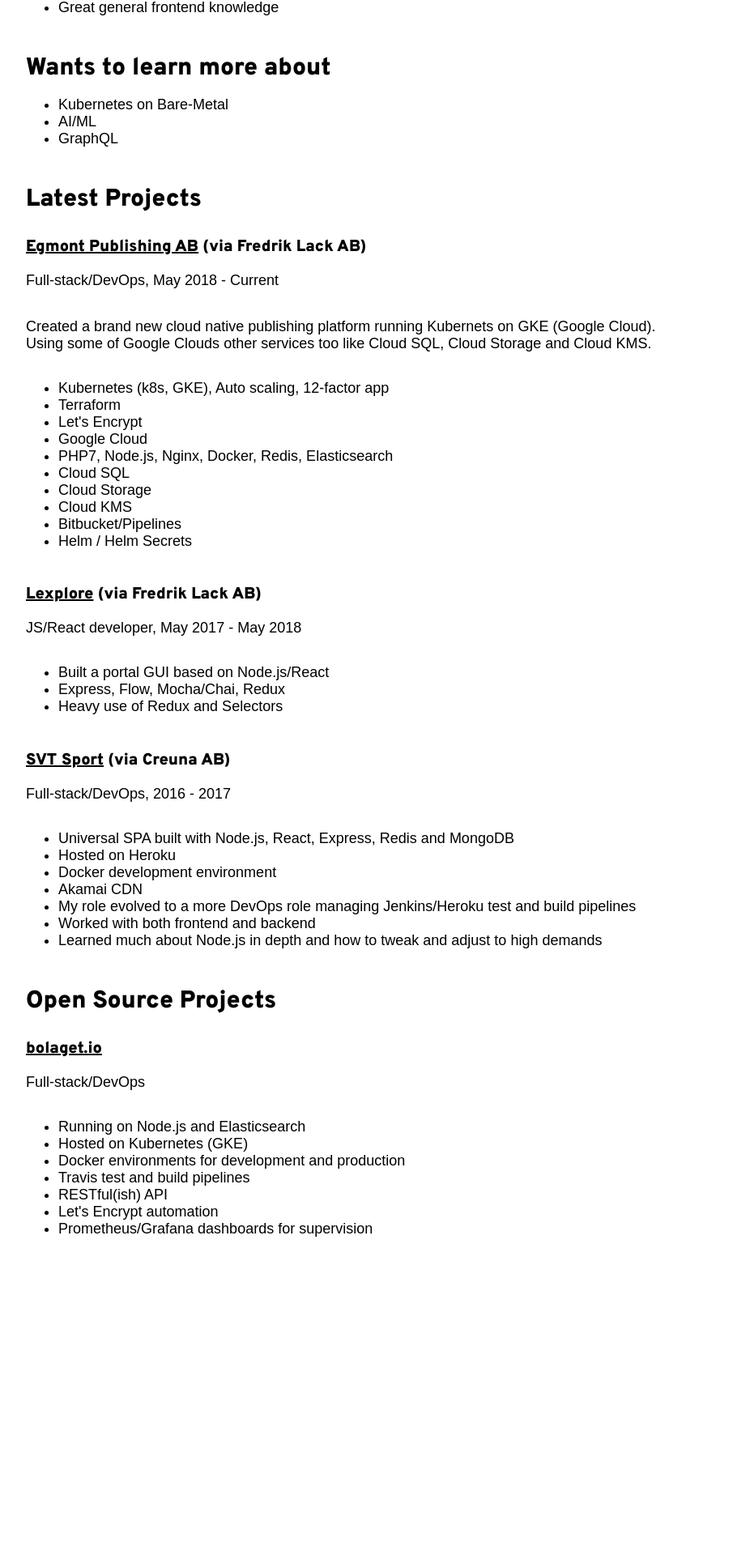
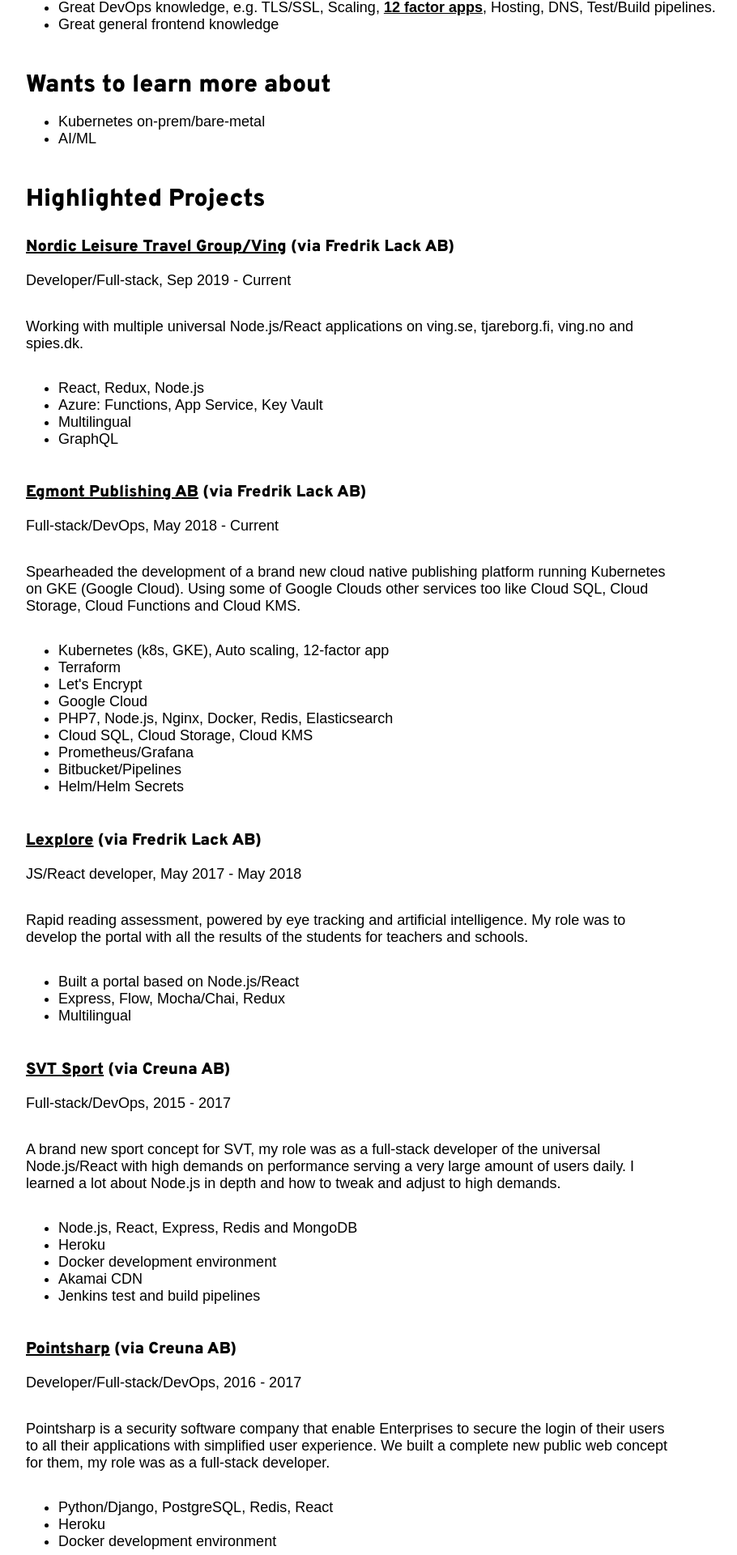
Before and after one commit to sthlmio/web, a Next.js app: page /fredrik-lack in a window 1280 px wide. Shown: the part 855-2775 px from the top of the page at 81% size, without its empty margins (96-1006 px from the left). Before the commit the page ends 2419 px from the top, so only its background shows below. Built offline with nearby package versions, Linux system fonts and the light colour scheme; a web font is replaced by a local one.

Commit message:
Updating profile

```diff
--- a/pages/fredrik-lack.js
+++ b/pages/fredrik-lack.js
@@ -32,12 +32,11 @@ export default function FredrikLack () {
             </a>
           </small>
           <p className="text">
-            I’ve been working as a developer for 8+ years and I enjoy working with
-            devops stuff and also pure development. Last couple of years I’ve been
-            working mainly with Kubernetes, Google Cloud, Node.js and Go.
-            <br/><br/>
-            Last year and project I was spearheading the development of a brand new
-            cloud native platform running with Kubernetes on Google Cloud (GKE).
+            I’ve been working as a developer for 9+ years and the last years i’ve been leaning more towards DevOps.
+            Last couple of years I’ve been working mainly with the ecosystem around Kubernetes, Google Cloud, Node.js and a little bit of Go.
+            <br /><br />
+            In one of my latest projects I was spearheading the development of a brand new cloud native platform running with Kubernetes on Google Cloud (GKE) using tools like
+            Terraform, Let’s Encrypt, Prometheus/Grafana and Helm.
           </p>
 
           <h3>Next dream gig</h3>
@@ -61,17 +60,26 @@ export default function FredrikLack () {
 
           <h3>Wants to learn more about</h3>
           <ul>
-            <li>Kubernetes on Bare-Metal</li>
+            <li>Kubernetes on-prem/bare-metal</li>
             <li>AI/ML</li>
+          </ul>
+
+          <h3>Highlighted Projects</h3>
+          <h4><a href="https://www.ving.se">Nordic Leisure Travel Group/Ving</a> (via Fredrik Lack AB)</h4>
+          <p className="text">Developer/Full-stack, Sep 2019 - Current</p>
+          <p className="text">
+            Working with multiple universal Node.js/React applications on ving.se, tjareborg.fi, ving.no and spies.dk.
+          </p>
+          <ul>
+            <li>React, Redux, Node.js</li>
+            <li>Azure: Functions, App Service, Key Vault</li>
+            <li>Multilingual</li>
             <li>GraphQL</li>
           </ul>
-
-          <h3>Latest Projects</h3>
           <h4><a href="http://egmontdigital.se/">Egmont Publishing AB</a> (via Fredrik Lack AB)</h4>
           <p className="text">Full-stack/DevOps, May 2018 - Current</p>
           <p className="text">
-            Created a brand new cloud native publishing platform running Kubernets on GKE (Google Cloud). Using some of
-            Google Clouds other services too like Cloud SQL, Cloud Storage and Cloud KMS.
+            Spearheaded the development of a brand new cloud native publishing platform running Kubernetes on GKE (Google Cloud). Using some of Google Clouds other services too like Cloud SQL, Cloud Storage, Cloud Functions and Cloud KMS.
           </p>
           <ul>
             <li>Kubernetes (k8s, GKE), Auto scaling, 12-factor app</li>
@@ -79,29 +87,55 @@ export default function FredrikLack () {
             <li>Let's Encrypt</li>
             <li>Google Cloud</li>
             <li>PHP7, Node.js, Nginx, Docker, Redis, Elasticsearch</li>
-            <li>Cloud SQL</li>
-            <li>Cloud Storage</li>
-            <li>Cloud KMS</li>
+            <li>Cloud SQL, Cloud Storage, Cloud KMS</li>
+            <li>Prometheus/Grafana</li>
             <li>Bitbucket/Pipelines</li>
-            <li>Helm / Helm Secrets</li>
+            <li>Helm/Helm Secrets</li>
           </ul>
           <h4><a href="https://www.lexplore.com/">Lexplore</a> (via Fredrik Lack AB)</h4>
           <p className="text">JS/React developer, May 2017 - May 2018</p>
+          <p className="text">
+            Rapid reading assessment, powered by eye tracking and artificial intelligence. My role was to develop the portal with all the results of the students for teachers and schools.
+          </p>
           <ul>
-            <li>Built a portal GUI based on Node.js/React</li>
+            <li>Built a portal based on Node.js/React</li>
             <li>Express, Flow, Mocha/Chai, Redux</li>
-            <li>Heavy use of Redux and Selectors</li>
+            <li>Multilingual</li>
           </ul>
           <h4><a href="https://www.svt.se/sport/">SVT Sport</a> (via Creuna AB)</h4>
-          <p className="text">Full-stack/DevOps, 2016 - 2017</p>
+          <p className="text">Full-stack/DevOps, 2015 - 2017</p>
+          <p className="text">
+            A brand new sport concept for SVT, my role was as a full-stack developer of the universal Node.js/React with
+            high demands on performance serving a very large amount of users daily.
+            I learned a lot about Node.js in depth and how to tweak and adjust to high demands.
+          </p>
           <ul>
-            <li>Universal SPA built with Node.js, React, Express, Redis and MongoDB</li>
-            <li>Hosted on Heroku</li>
+            <li>Node.js, React, Express, Redis and MongoDB</li>
+            <li>Heroku</li>
             <li>Docker development environment</li>
             <li>Akamai CDN</li>
-            <li>My role evolved to a more DevOps role managing Jenkins/Heroku test and build pipelines</li>
-            <li>Worked with both frontend and backend</li>
-            <li>Learned much about Node.js in depth and how to tweak and adjust to high demands</li>
+            <li>Jenkins test and build pipelines</li>
+          </ul>
+          <h4><a href="https://www.pointsharp.com/">Pointsharp</a> (via Creuna AB)</h4>
+          <p className="text">Developer/Full-stack/DevOps, 2016 - 2017</p>
+          <p className="text">
+            Pointsharp is a security software company that enable Enterprises to secure the login of their users to all their applications with simplified user experience.
+            We built a complete new public web concept for them, my role was as a full-stack developer.
+          </p>
+          <ul>
+            <li>Python/Django, PostgreSQL, Redis, React</li>
+            <li>Heroku</li>
+            <li>Docker development environment</li>
+          </ul>
+          <h4><a href="https://www.akademibokhandeln.se/">Akademibokhandeln</a> (via Creuna AB)</h4>
+          <p className="text">Developer, 2016 - 2017</p>
+          <p className="text">
+            Akademibokhandeln was about to release it’s e-commerce concept, so my primary role was to develop the checkout page. I learned a lot about Elasticsearch and Python.
+          </p>
+          <ul>
+            <li>React, Python/Django, PostgreSQL, React, Elasticsearch, Redis</li>
+            <li>Heroku</li>
+            <li>Docker development environment</li>
           </ul>
 
           <h3>Open Source Projects</h3>
@@ -115,6 +149,14 @@ export default function FredrikLack () {
             <li>RESTful(ish) API</li>
             <li>Let's Encrypt automation</li>
             <li>Prometheus/Grafana dashboards for supervision</li>
+          </ul>
+          <h4><a href="https://github.com/sthlmio/preemptible-sentinel">Preemptible Sentinel</a></h4>
+          <p className="text">Developer/Full-stack/DevOps</p>
+          <p className="text">
+            Kubernetes controller that will drain and delete nodes (preemptibles) if they are created to close to each other.
+          </p>
+          <ul>
+            <li>Go, Kubernetes, Helm and Travis</li>
           </ul>
         </div>
         { /*language=SCSS*/}
```
